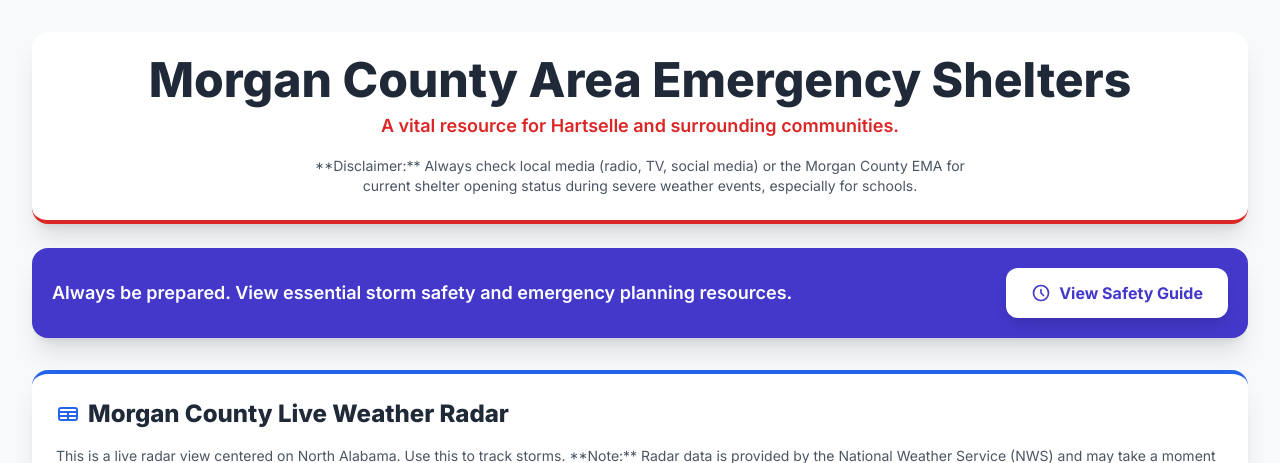
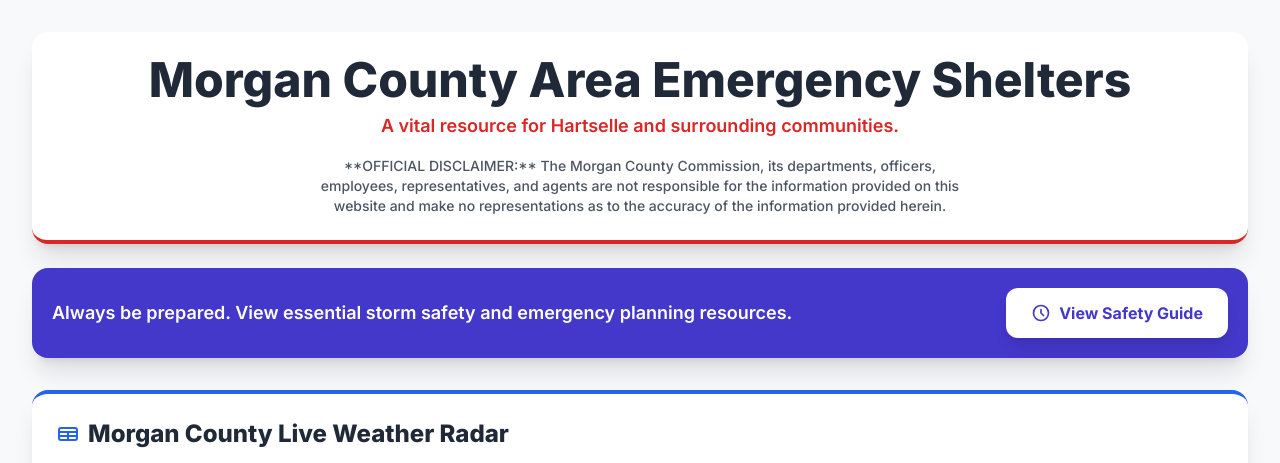
Before and after one commit to ethanhaynes42/weathershelters, a plain HTML site: page index.html in a window 1280 px wide. Shown: the top 463 px of the page. Drawn offline with nearby package versions, Linux system fonts and the light colour scheme; no server answers.

Commit message:
Update index.html

```diff
--- a/index.html
+++ b/index.html
@@ -363,9 +363,11 @@
         <header class="text-center mb-6 p-6 bg-white rounded-2xl shadow-xl border-b-4 border-red-600">
             <h1 class="text-4xl sm:text-5xl font-extrabold text-gray-800">Morgan County Area Emergency Shelters</h1>
             <p class="mt-2 text-lg text-red-600 font-semibold">A vital resource for Hartselle and surrounding communities.</p>
-            <p class="mt-4 text-sm text-gray-600 max-w-2xl mx-auto">
-                **Disclaimer:** Always check local media (radio, TV, social media) or the Morgan County EMA for current shelter opening status during severe weather events, especially for schools.
+            <!-- UPDATED DISCLAIMER PARAGRAPH BELOW -->
+            <p class="mt-4 text-sm text-gray-600 max-w-2xl mx-auto font-medium">
+                **OFFICIAL DISCLAIMER:** The Morgan County Commission, its departments, officers, employees, representatives, and agents are not responsible for the information provided on this website and make no representations as to the accuracy of the information provided herein.
             </p>
+            <!-- END UPDATED DISCLAIMER -->
         </header>
 
         <!-- Emergency Planning Link (Replaces former TM link) -->
@@ -498,6 +500,3 @@
 
 </body>
 </html>
-
-</body>
-</html>
```
